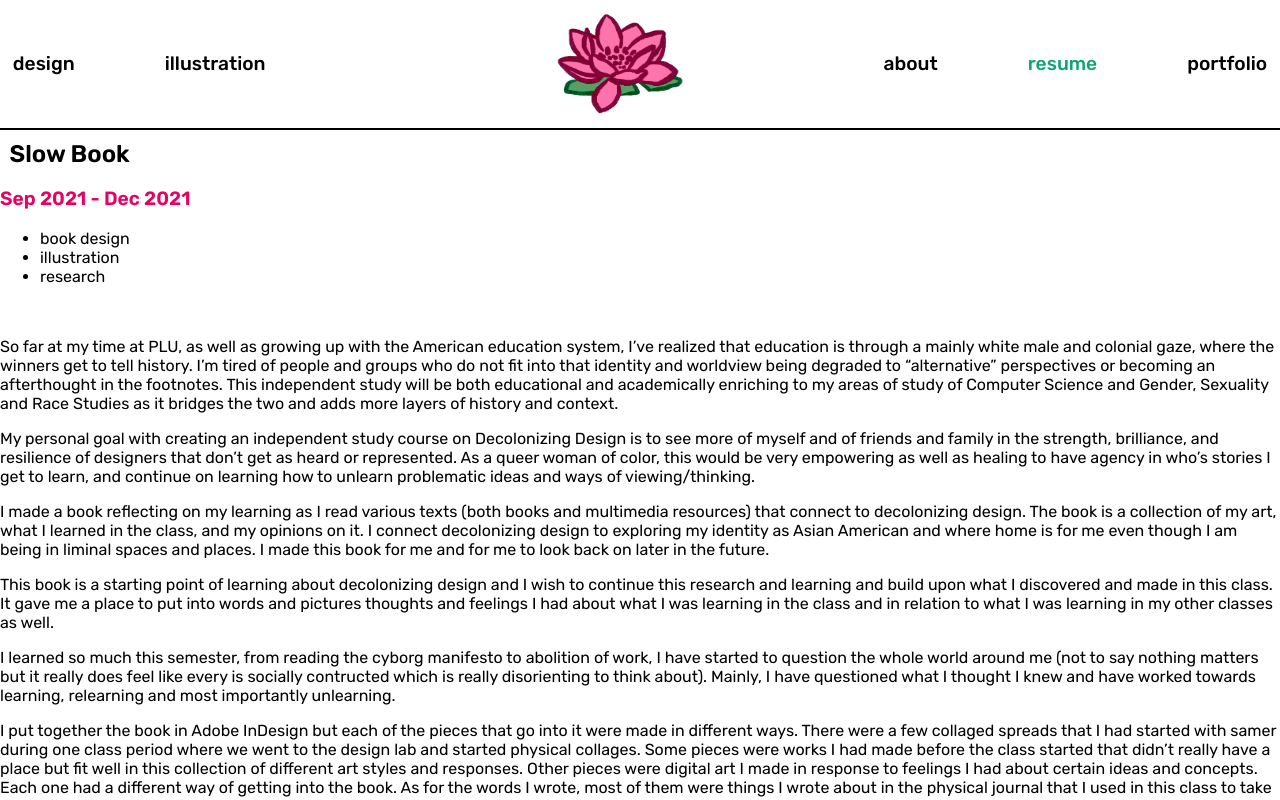
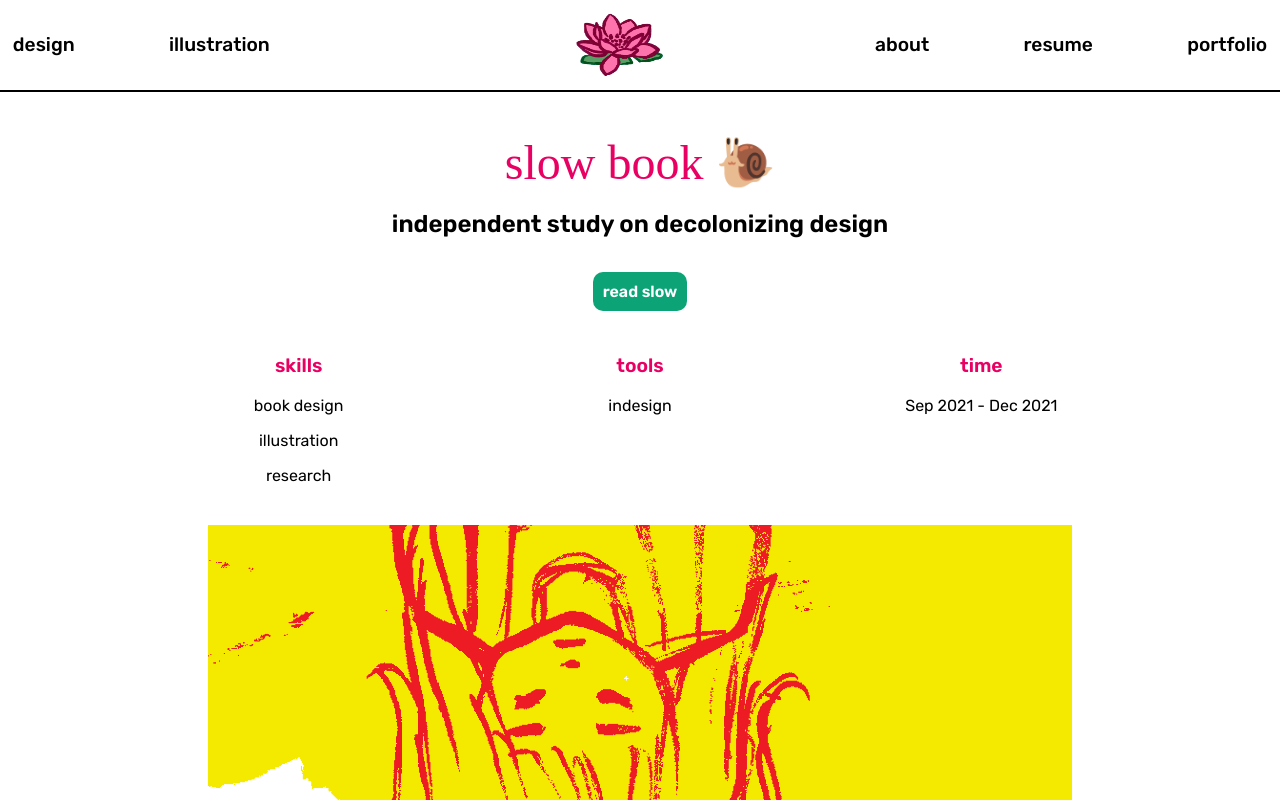
Before and after one commit to halisa/portfolio, a React (Create React App) app: page /slow in a window 1280 px wide. Shown: the top 800 px of the page. Built offline with nearby package versions, Linux system fonts and the light colour scheme; a web font is replaced by a local one.

Commit message:
update slow work page

```diff
--- /dev/null
+++ b/src/components/Button.tsx
@@ -0,0 +1,21 @@
+import { TbBrandGithub } from "react-icons/tb";
+import { HiOutlineMail } from "react-icons/hi";
+import { RiLinkedinFill } from "react-icons/ri";
+import { AiOutlineMail } from "react-icons/ai";
+import { Link } from "react-router-dom";
+import { IconContext } from "react-icons";
+
+export const openInNewTab = (url: string | URL | undefined) => {
+    const newWindow = window.open(url, '_blank', 'noopener,noreferrer');
+    if (newWindow) newWindow.opener = null;
+  };
+
+const Button = () => {
+    return(
+
+        <button>read slow</button>
+
+        )
+}
+
+export default Button;
--- a/src/pages/SlowPage.tsx
+++ b/src/pages/SlowPage.tsx
@@ -1,23 +1,38 @@
 import Footer from '../components/Footer';
 import Navbar from '../components/Navbar';
+import Button from '../components/Button';
 import '../style/style.css';
-import slow from "../assets/slow-thumbnail.png"
+import slow from "../assets/work-pages/slow-page/slow-thumbnail.png"
 
 const SlowPage = () => {
     return(
         <div className='work'>
             <Navbar />
             <div className="work-container">
-                <h2>Slow Book</h2>
-                <h3>Sep 2021 - Dec 2021</h3>
+                <div className="hello-text">
+                        <h1>slow book 🐌</h1>
+                        <h2>independent study on decolonizing design</h2>
+                </div>
+                <Button></Button>
                 <div className="tags">
-                    <ul>
-                        <li>book design</li>
-                        <li>illustration</li>
-                        <li>research</li>
-                    </ul>
+                    <div className="tag-element">
+                        <h3>skills</h3>
+                        <p>book design</p>
+                        <p>illustration</p>
+                        <p>research</p>
+                    </div>
+                    <div className="tag-element">
+                        <h3>tools</h3>
+                        <p>indesign</p>
+
+                    </div>
+
+                    <div className="tag-element">
+                        <h3>time</h3>
+                        <p>Sep 2021 - Dec 2021</p>
+                    </div>
                 </div>
-                <img src="" alt="" />
+                <img src={slow} alt="" />
                 <p>So far at my time at PLU, as well as growing up with the American education system, I’ve realized that education is through a mainly white male and colonial gaze, where the winners get to tell history. I’m tired of people and groups who do not fit into that identity and worldview being degraded to “alternative” perspectives or becoming an afterthought in the footnotes. This independent study will be both educational and academically enriching to my areas of study of Computer Science and Gender, Sexuality and Race Studies as it bridges the two and adds more layers of history and context. </p>
 
                 <p>My personal goal with creating an independent study course on Decolonizing Design is to see more of myself and of friends and family in the strength, brilliance, and resilience of designers that don’t get as heard or represented. As a queer woman of color, this would be very empowering as well as healing to have agency in who’s stories I get to learn, and continue on learning how to unlearn problematic ideas and ways of viewing/thinking.</p>
@@ -32,7 +47,6 @@ const SlowPage = () => {
 
                 <p>I believe the independent study was successful because I started my learning journey of decolonizing design and I think this was a good starting point to learning more in the future whether on my own or through other classes/activities. I came out with a book at the end that shows my learning process and I am proud of that.</p>
 
-                <button>Read Slow</button>
                 {/* https://issuu.com/ha_lisa/docs/slow  */}
             </div>
 
--- /dev/null
+++ b/src/style/globals/_button.scss
@@ -0,0 +1,11 @@
+@use "colors";
+
+button {
+    margin: auto;
+    display: block;
+    background-color: colors.$green;
+    padding: 10px;
+    border: none;
+    border-radius: 10px;
+    color: colors.$white;
+}
--- a/src/style/globals/_index.scss
+++ b/src/style/globals/_index.scss
@@ -4,3 +4,4 @@
 @forward "body";
 @forward "footer";
 @forward "loading";
+@forward "button";
--- a/src/style/globals/_type.scss
+++ b/src/style/globals/_type.scss
@@ -36,5 +36,4 @@ p {
 
 a {
     text-decoration: none;
-    color: colors.$green;
 }
--- a/src/style/pages/_index.scss
+++ b/src/style/pages/_index.scss
@@ -1,2 +1,3 @@
 @forward "home";
 @forward "about";
+@forward "work";
--- /dev/null
+++ b/src/style/pages/_work.scss
@@ -0,0 +1,38 @@
+@use "../globals/colors";
+
+.work-container {
+    margin: 0 10% 0% 10%;
+}
+
+.work-container img {
+    display: block;
+    margin: auto;
+}
+
+.work-container p {
+    padding: 0 5vw 0 5vw;
+}
+
+.tags {
+    grid-template-columns: repeat(3, minmax(0, 1fr));
+    grid-template-rows: auto;
+    display: grid;
+    padding: 1.5em 0 1.5em 0;
+
+}
+
+.tag-element {
+    justify-content: center;
+    text-align: center;
+}
+
+.tag-element p {
+    line-height:normal;
+}
+
+// .tags ul, li {
+//     list-style-type: none;
+//     list-style: none;
+//     text-align: center;
+//     justify-content: center;
+// }
--- a/src/style/style.css
+++ b/src/style/style.css
@@ -34,7 +34,6 @@ p {
 
 a {
   text-decoration: none;
-  color: #0CA476;
 }
 
 .logo {
@@ -133,8 +132,8 @@ Link {
 }
 
 .logo-nav {
-  width: 10vw;
-  height: 8vw;
+  width: 7vw;
+  height: 5vw;
 }
 
 body {
@@ -189,6 +188,16 @@ body {
   top: 0;
   bottom: 0;
   margin: auto;
+}
+
+button {
+  margin: auto;
+  display: block;
+  background-color: #0CA476;
+  padding: 10px;
+  border: none;
+  border-radius: 10px;
+  color: #FFFFFF;
 }
 
 .home-container {
@@ -297,4 +306,33 @@ body {
 
 .about-container h2, h3 {
   color: #E90063;
+}
+
+.work-container {
+  margin: 0 10% 0% 10%;
+}
+
+.work-container img {
+  display: block;
+  margin: auto;
+}
+
+.work-container p {
+  padding: 0 5vw 0 5vw;
+}
+
+.tags {
+  grid-template-columns: repeat(3, minmax(0, 1fr));
+  grid-template-rows: auto;
+  display: grid;
+  padding: 1.5em 0 1.5em 0;
+}
+
+.tag-element {
+  justify-content: center;
+  text-align: center;
+}
+
+.tag-element p {
+  line-height: normal;
 }/*# sourceMappingURL=style.css.map */
```
Also changed, not shown: 1 other file (tests, documents, lock files or other folders).
